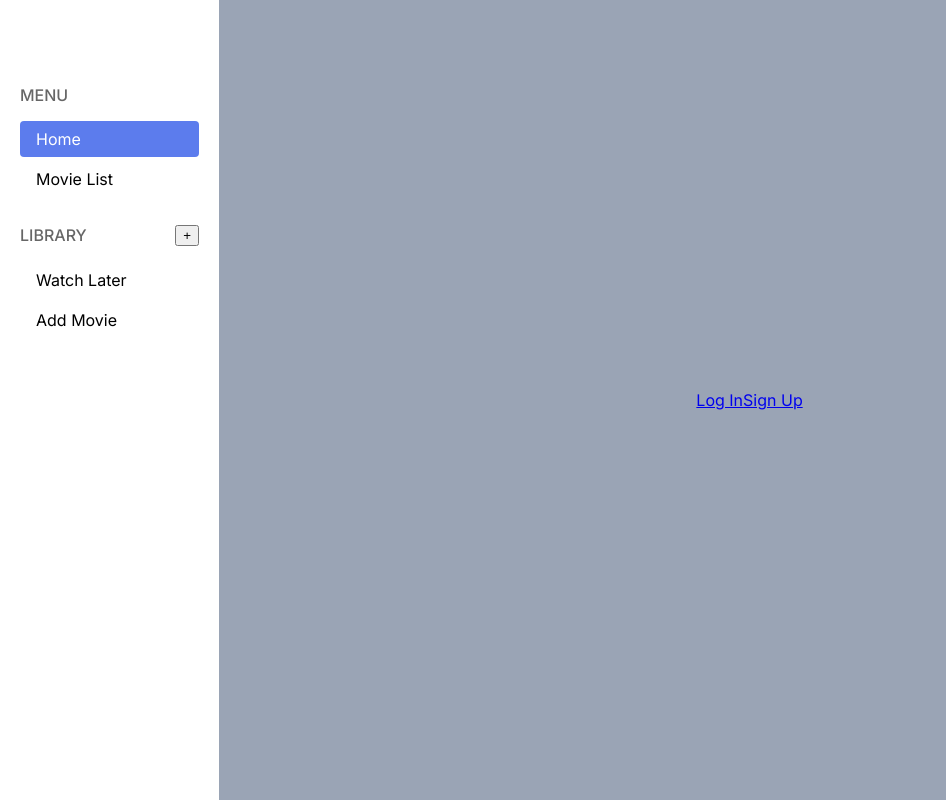
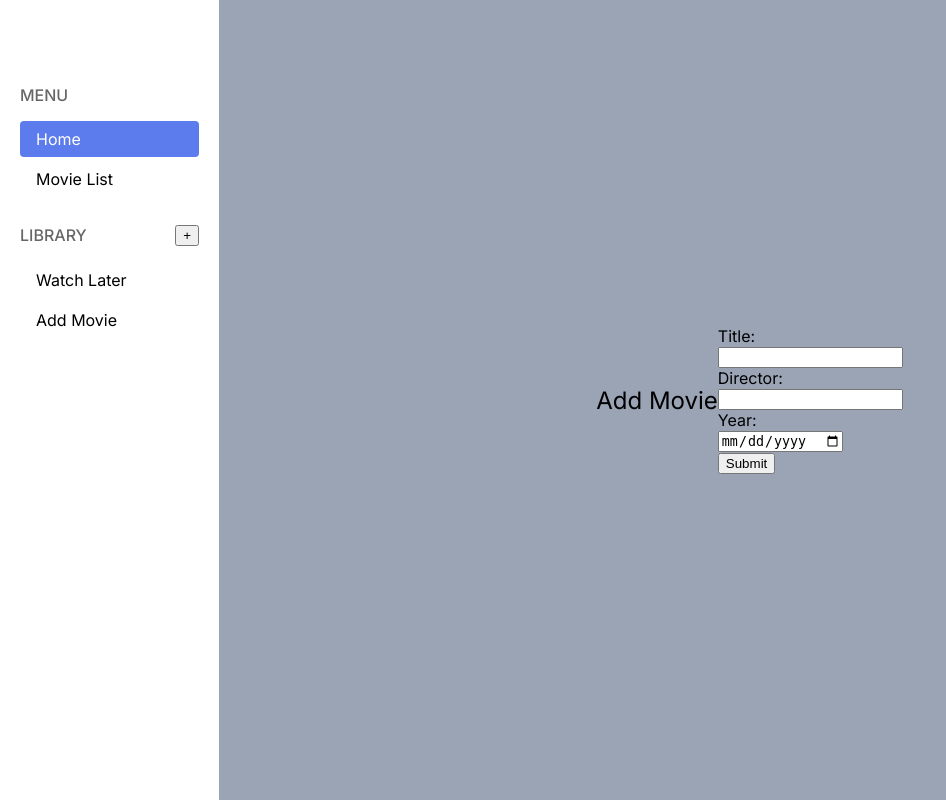
Before and after one commit to BustedElbow/IT6, a PHP site: page /index.php in a window 1280 px wide. Shown: the whole page, without its empty margins (0-946 px from the left). Run offline with PHP 8.4, Linux system fonts and the light colour scheme.

Commit message:
Added test form

```diff
--- a/index.php
+++ b/index.php
@@ -13,10 +13,17 @@
 
   <?php require('partials/sidebar.php'); ?>
 
-
   <main class="main">
-    <a href="#">Log In</a>
-    <a href="#">Sign Up</a>
+    <h2>Add Movie</h2>
+    <form action="addmovie.php" method="post">
+      <label for="title">Title:</label><br>
+      <input type="text" id="title" name="title" required><br>
+      <label for="director">Director:</label><br>
+      <input type="text" id="director" name="director" required><br>
+      <label for="year">Year:</label><br>
+      <input type="date" id="year" name="year" required><br>
+      <input type="submit" value="Submit">
+    </form>
   </main>
   <script src="script.js"></script>
 </body>
```
